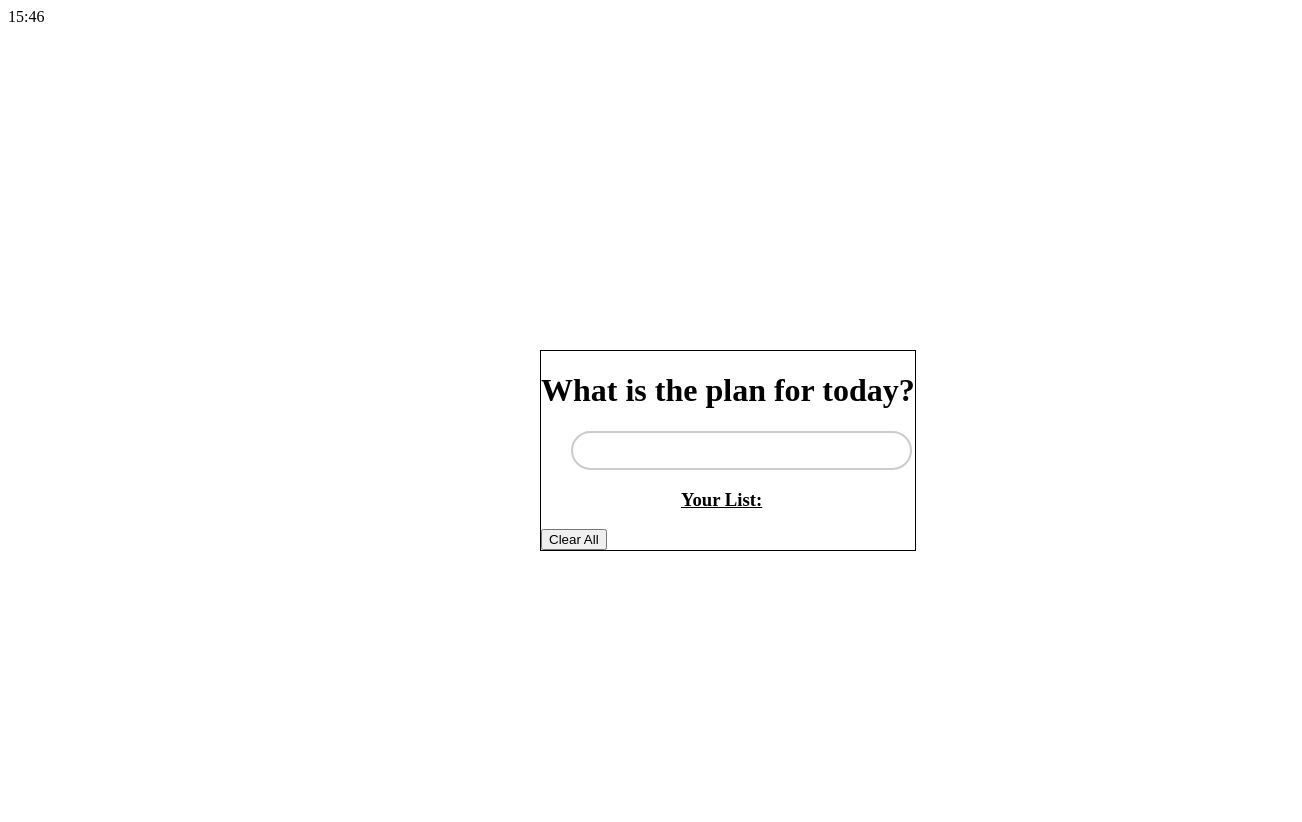
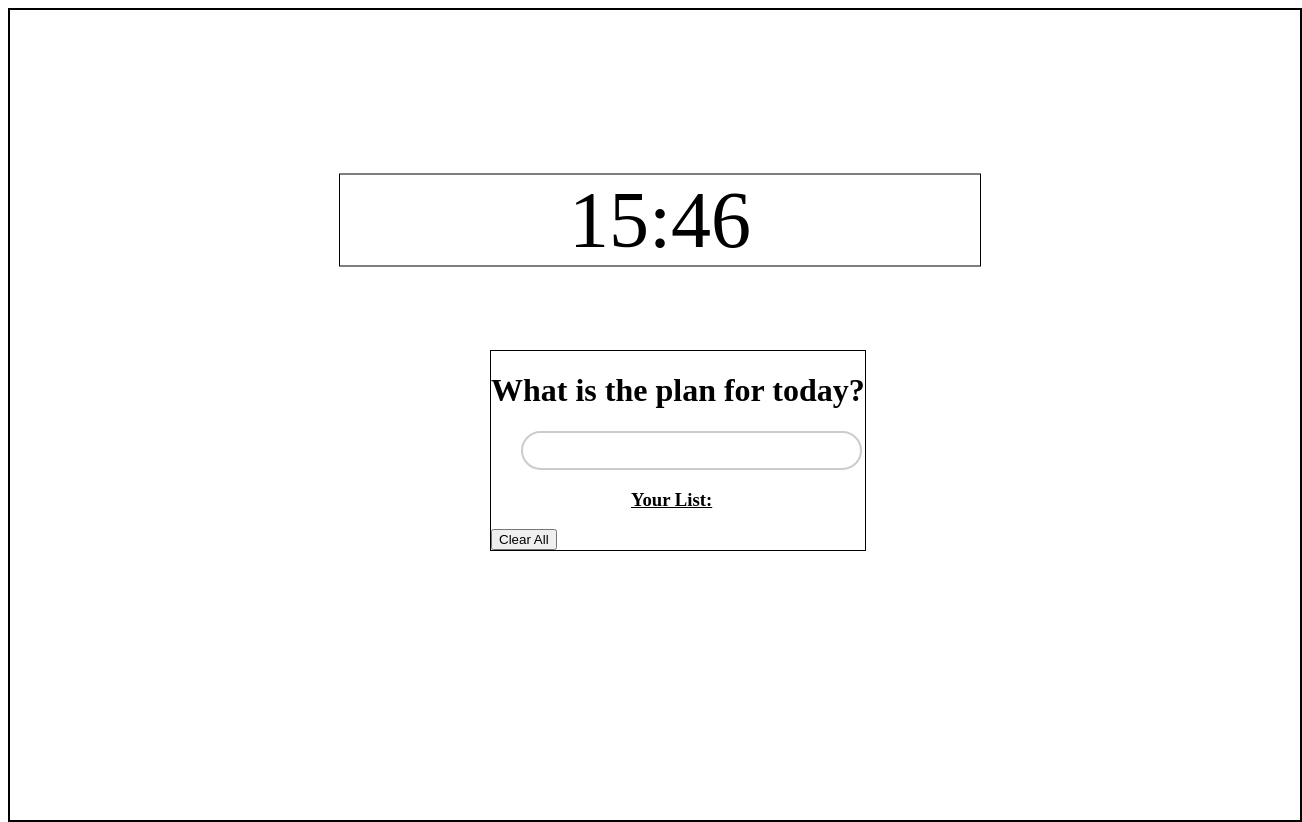
Before and after one commit to blairad/Todo_mk2, a plain HTML site: page todo.html in a window 1280 px wide. Shown: the whole page, 1302 px wide, since content can reach past the window. Before the commit the page ends 800 px from the top, so only its background shows below. Drawn offline with Linux system fonts and the light colour scheme.

Commit message:
added a div to hold everything and some css. css is pain.

```diff
--- a/todo.css
+++ b/todo.css
@@ -1,9 +1,18 @@
-#container {
+#container-main{
+  position: absolute;
+  display: block;
+  width: 100%;
+  height: 100%;
+  padding: 5px;
+  border: 2px solid black;
+}
+
+#container-list {
     position: fixed;
     top: 50%;
     left: 50%;
     margin-top: -50px;
-    margin-left: -100px;
+    margin-left: -150px;
     border: 1px solid black;
   }
   input[type=text] {
@@ -18,3 +27,16 @@
     padding-left: 140px;
     text-decoration: underline;
   }
+#container-time{
+  -webkit-transform: translate(-50%, -50%);
+  -moz-transform: translate(-50%, -50%);
+  transform: translate(-50%, -50%);
+  position: fixed;
+  margin: 20px;
+  text-align: center;
+  font-size: 500%;
+  border: 1px solid black;
+  left:50%;
+  top:25%;
+  width: 50%;
+}
--- a/todo.html
+++ b/todo.html
@@ -8,8 +8,10 @@
     <title>Todo list</title>
 </head>
 <body>
+    <div id="container-main">
+
     <div id="container-time"></div>
-    <div id="container">
+    <div id="container-list">
         <h1 id="title">What is the plan for today?</h1>
 
         <form>
@@ -24,6 +26,9 @@
 
         <button id="clear">Clear All</button>
     </div>
+
+     </div>
     <script type="text/javascript" src="todo.js"></script>
+
 </body>
 </html>
```
